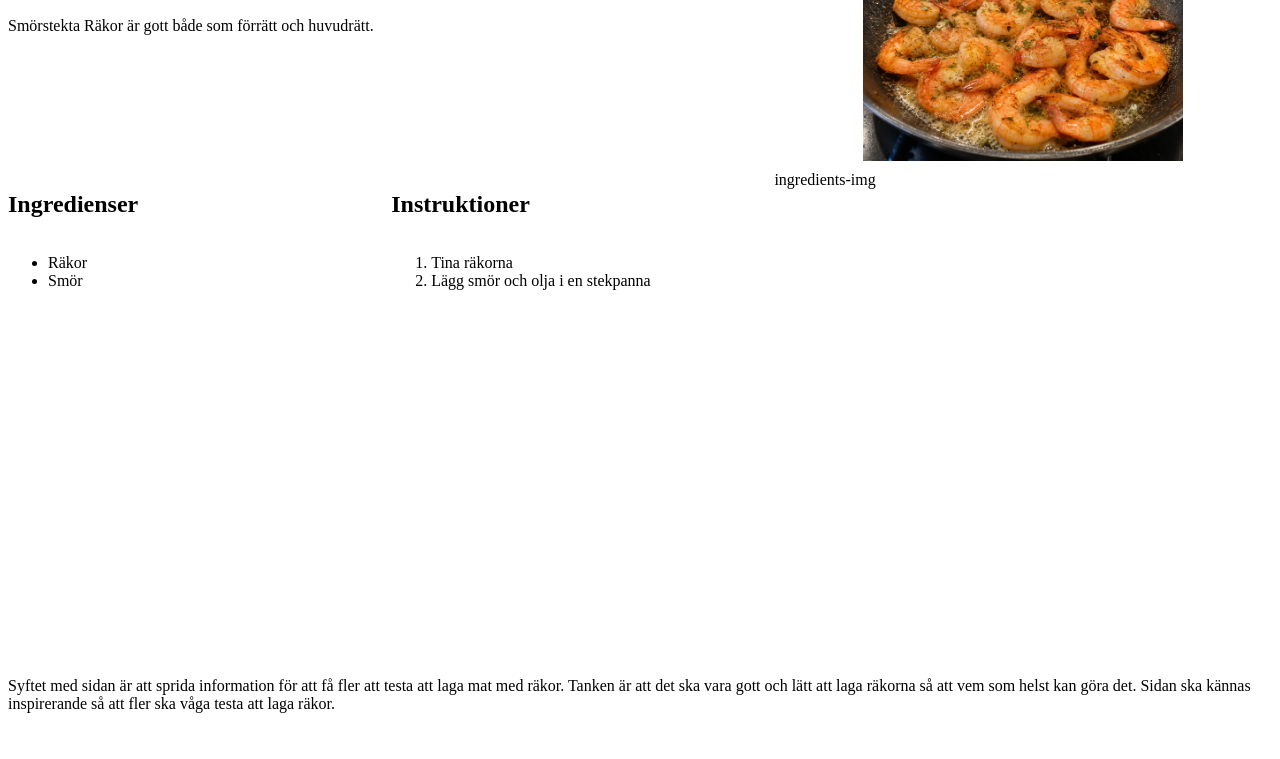
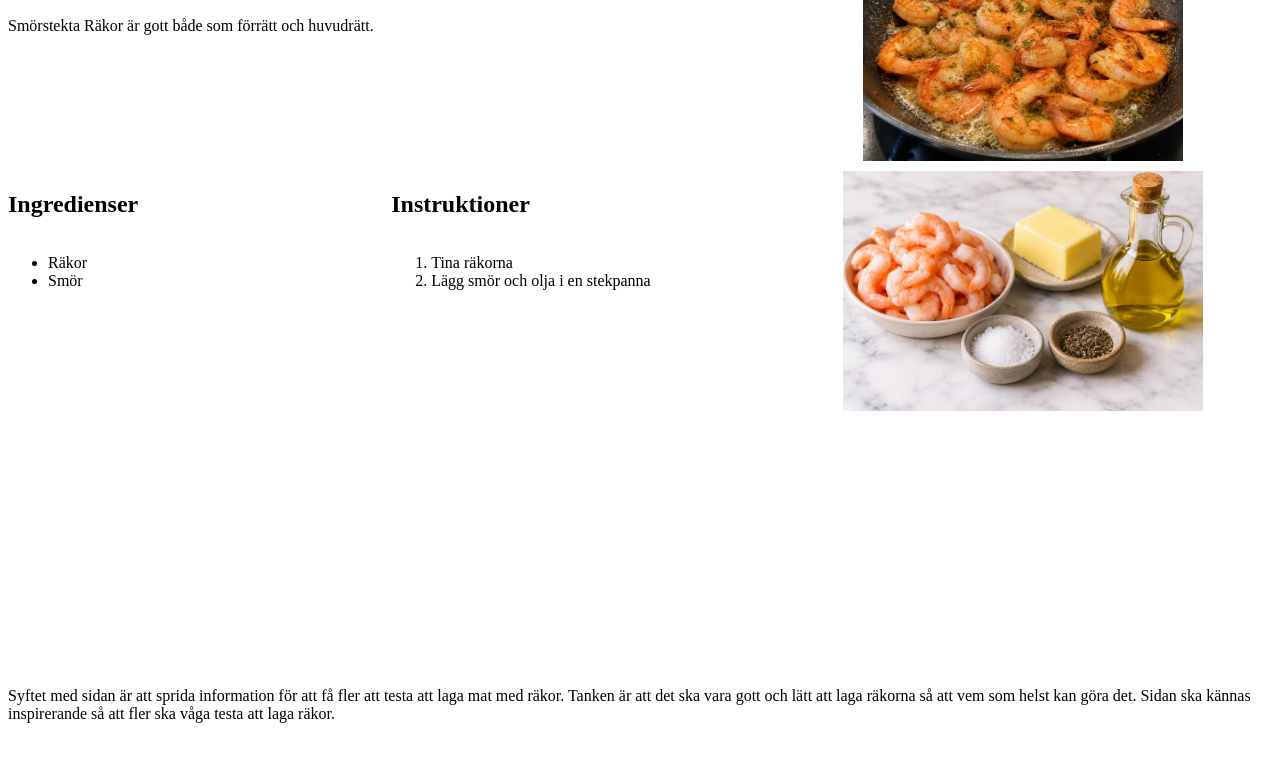
Before and after one commit to Coolpal-real/Webb_projekt_matrecept, a plain HTML site: page index.html in a window 1280 px wide. Shown: the part 87-846 px from the top of the page. Drawn offline with Linux system fonts and the light colour scheme.

Commit message:
Grid layout ändrad. Bilder är färdiga

```diff
--- a/index.html
+++ b/index.html
@@ -28,7 +28,9 @@
             <li>Lägg smör och olja i en stekpanna</li>
         </ol>
     </div>
-    <div class="ingredients-img">ingredients-img</div>
+    <div class="ingredients-img">
+        <img src="./img/Smörstekta räkor ingredienser.webp" alt="Ingredienser">
+    </div>
     <div class="footer">
         <p>Syftet med sidan är att sprida information för att få fler att testa att laga mat med  räkor. Tanken är att det ska vara gott och lätt att laga räkorna så att vem som helst kan göra det. Sidan ska kännas inspirerande så att fler ska våga testa att laga räkor.</p>
     </div>
--- a/style.css
+++ b/style.css
@@ -1,11 +1,12 @@
 body{
     display: grid;
     grid-template-columns: 3fr 3fr 4fr;
-    grid-template-rows: 30vh 60vh 10vh;
+    grid-template-rows: 30vh 30vh 30vh 10vh;
     gap: 10px;
     grid-template-areas:
     "header header header-img"
     "ingredients instructions ingredients-img"
+    "ingredients instructions empty"
     "footer footer footer";
 }
 .grid-container
@@ -41,6 +42,14 @@ body{
     flex-direction: column;
     align-items: flex-start;
 }
+.ingredients-img img
+{
+    width: 100%;
+    height: 100%;
+    object-fit: contain;
+    min-width: 0;
+    min-height: 0;
+}
 .instructions
 {
     display: flex;
```
Also changed, not shown: img/Smörstekta räkor ingredienser.webp (added).
